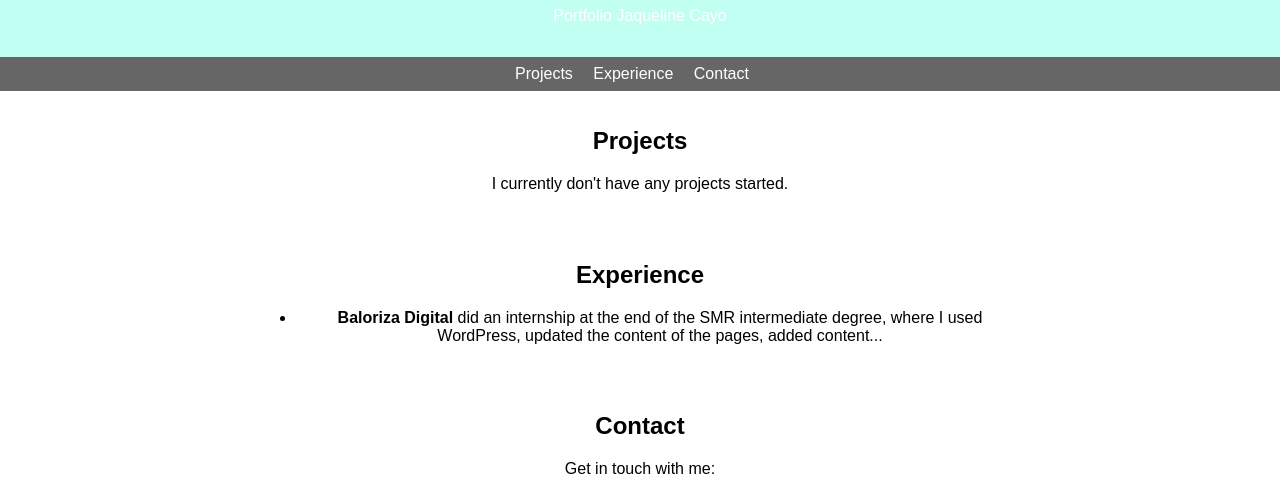
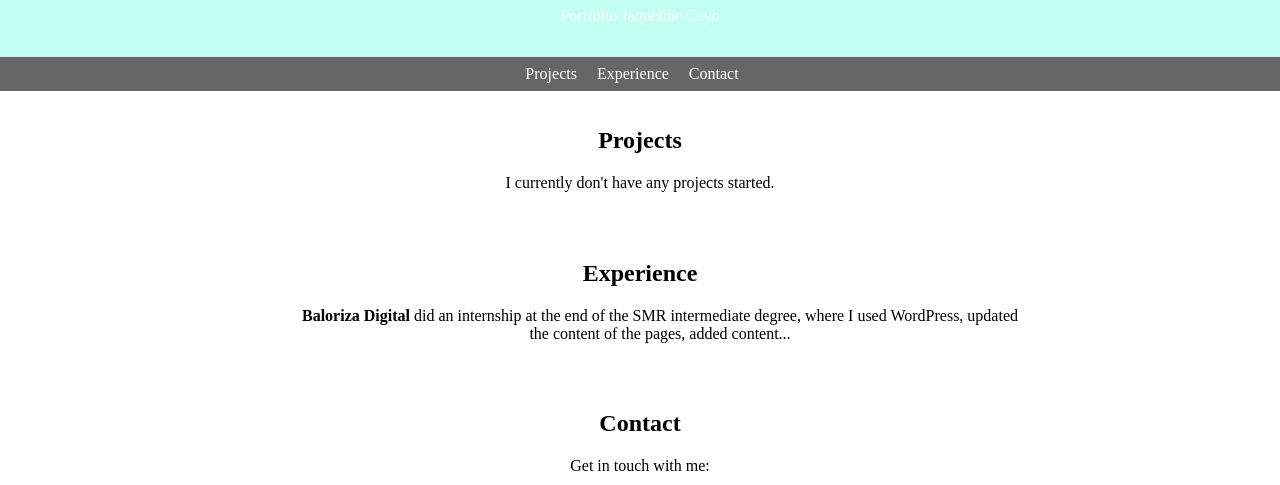
Before and after one commit to jaquecayjam/jaquecayjam.github.io, a plain HTML site: page index.html in a window 1280 px wide. Shown: the part 89-574 px from the top of the page. Drawn offline with Linux system fonts and the light colour scheme.

Commit message:
añado fonts

```diff
--- a/assets/styles/main.css
+++ b/assets/styles/main.css
@@ -1,8 +1,38 @@
 
+
+@font-face {
+    font-family: 'titillium1';
+
+    src:
+    url('../fonts/Titillium-Bold.otf') format('otf');
+
+    font-weight: normal;
+    font-style: normal;
+}
+/* @font-face {
+    font-family: 'titillium2';
+
+    src:
+    url('../fonts/Titillium-Semibold.otf') format('otf');
+
+    font-weight: normal;
+    font-style: normal;
+}
+@font-face {
+    font-family: 'titillium3';
+
+    src:
+    url('../fonts/Titillium-Thin.otf') format('otf');
+
+    font-weight: normal;
+    font-style: normal;
+} */
 body {
     font-family: Arial, sans-serif;
     margin: 0;
     padding: 0;
+    font-family: "titillium1";
+
 }
 header {
     background-color: #c0fff1;
@@ -12,8 +42,8 @@ header {
 }
 main {
     text-align: center;
-    max-width: 800px; /* Puedes ajustar el ancho máximo según tus necesidades */
-    margin: 0 auto; /* Esto centra horizontalmente el contenido */
+    max-width: 800px;
+    margin: 0 auto;
     padding: 0 20px;
 }
 nav {
@@ -46,3 +76,16 @@ footer {
     bottom: 0;
     width: 100%;
 }
+li{
+list-style: none;
+}
+
+/* h1{
+    font-family: "titillium1";
+}
+h2{
+    font-family: "titillium2";
+}
+a {
+    font-family: "titillium3";
+} */
```
Also changed, not shown: assets/fonts/SIL Open Font License.txt (added), assets/fonts/Titillium-Black.otf (added), assets/fonts/Titillium-Bold.otf (added), assets/fonts/Titillium-BoldItalic.otf (added), assets/fonts/Titillium-BoldUpright.otf (added), assets/fonts/Titillium-Light.otf (added), assets/fonts/Titillium-LightItalic.otf (added), assets/fonts/Titillium-LightUpright.otf (added), assets/fonts/Titillium-Regular.otf (added), assets/fonts/Titillium-RegularItalic.otf (added), assets/fonts/Titillium-RegularUpright.otf (added), assets/fonts/Titillium-Semibold.otf (added), assets/fonts/Titillium-SemiboldItalic.otf (added), assets/fonts/Titillium-SemiboldUpright.otf (added), 4 more files.
